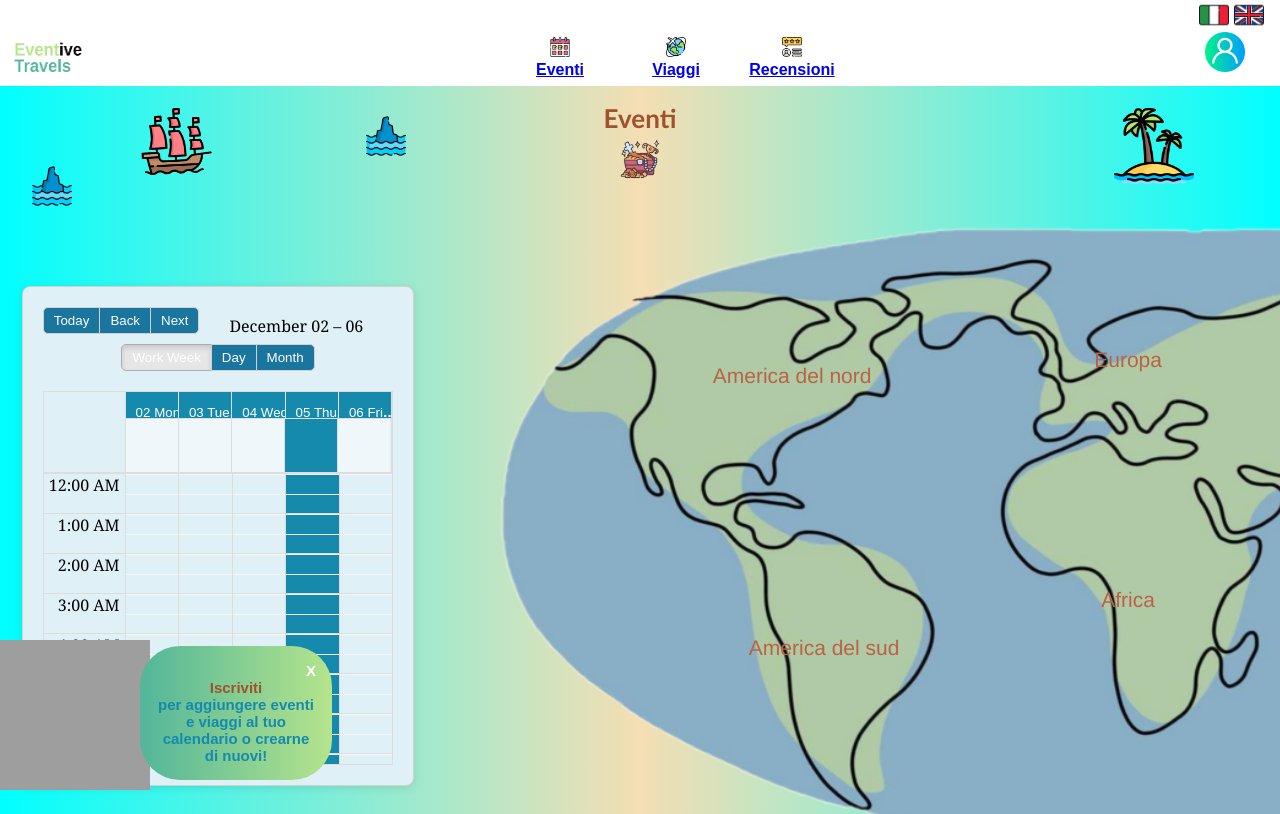
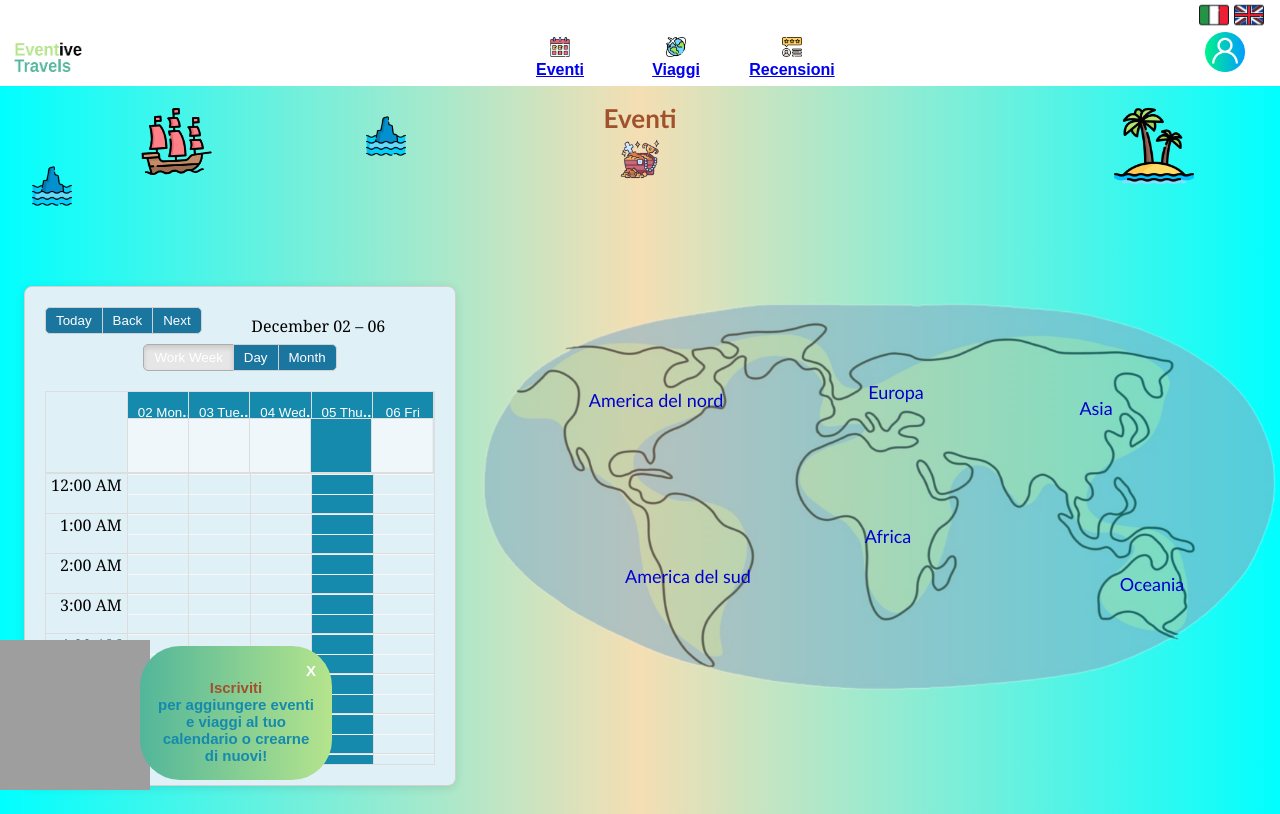
Before and after one commit to develhope/FS30-Team2-Project2, a React (Vite) app: page /events in a window 1280 px wide. Shown: the top 814 px of the page. Built offline with nearby package versions, Linux system fonts and the light colour scheme; grey boxes are pictures that could not be loaded.

Commit message:
ridimensionamento mappa aggiunta effetti ai nomi dei continenti

```diff
--- a/src/components/Map/Map.scss
+++ b/src/components/Map/Map.scss
@@ -1,76 +1,84 @@
 #map {
-  height: 40rem;
-  width: 80rem;
+  height: 25rem;
+  width: 50rem;
   position: relative;
-  left: 60px;
+  // left: 1rem;
   p {
-    font-family: "Franklin Gothic Medium", "Arial Narrow", Arial, sans-serif;
-    font-size: 21px;
+    font-family: "Trebuchet MS", sans-serif;
+    font-size: 18px;
     text-align: center;
-    color: rgb(184, 99, 68);
+    color: mediumblue;
+
   }
 
   img {
-    height: 40rem;
-    width: 80rem;
+    top: 5rem;
+    height: 25rem;
+    width: 50rem;
     position: relative;
+    opacity: 0.6;
   }
   .continenti div {
     display: flex;
     justify-content: center;
     align-items: center;
     position: absolute;
+    // border: solid;
   }
   .europa {
-    left: 32rem;
-    bottom: 26rem;
-    height: 10rem;
-    width: 15rem;
+    left: 21rem;
+    bottom: 11rem;
+    height: 6rem;
+    width: 10rem;
   }
   .asia {
-    left: 47rem;
-    bottom: 21rem;
-    height: 16rem;
-    width: 26rem;
+    left: 31rem;
+    bottom: 7rem;
+    height: 12rem;
+    width: 15rem;
     border-top-right-radius: 13rem;
   }
   .africa {
-    left: 32rem;
-    bottom: 6rem;
-    height: 20rem;
-    width: 15rem;
+    left: 20rem;
+    bottom: -1rem;
+    height: 12rem;
+    width: 11rem;
     border-bottom-left-radius: 12rem;
   }
   .oceania {
-    left: 57rem;
-    bottom: 5rem;
-    height: 16rem;
-    width: 18rem;
+    left: 38rem;
+    bottom: -3rem;
+    height: 10rem;
+    width: 8rem;
     border-bottom-right-radius: 12rem;
   }
   .america-nord {
-    left: 5rem;
-    bottom: 23rem;
-    height: 14rem;
-    width: 27rem;
+    left: 2rem;
+    bottom: 8rem;
+    height: 11rem;
+    width: 18rem;
     border-top-left-radius: 12rem;
   }
   .america-sud {
-    left: 13rem;
-    bottom: 3rem;
-    height: 20rem;
-    width: 15rem;
+    left: 9rem;
+    bottom: -3rem;
+    height: 11rem;
+    width: 8rem;
     border-bottom-left-radius: 10rem;
   }
-  div :hover {
-    text-shadow: 2px 2px gold;
+  .continenti div :hover {
+    text-shadow: 1px 1px green;
+    transition: transform 250ms;
+    transform: translateY(-10px);
   }
 
-  @media only screen and (max-width: 760px) {
-    flex-direction: column;
+  @media only screen and (max-width: 768px) {
+    #map {
+      flex-direction: column;
+    }
   }
 
-  @media screen and (min-width: 761px) and (max-width: 1024px) {
+  @media screen and (max-width: 761px) and (max-width: 1024px) {
     p {
       font-family: "Franklin Gothic Medium", "Arial Narrow", Arial, sans-serif;
       font-size: 20px;
@@ -78,8 +86,8 @@
       color: rgb(184, 99, 68);
     }
     img {
-      height: 29rem;
-      width: 35rem;
+      height: 18rem;
+      width: 32rem;
       position: relative;
     }
     .continenti div {
--- a/src/components/MapandCalendar.scss
+++ b/src/components/MapandCalendar.scss
@@ -1,4 +1,5 @@
 .unicoDiv{
+  height: 600px;
   display: flex;
   background-image: linear-gradient(to right, cyan, wheat, cyan);
 }
```
